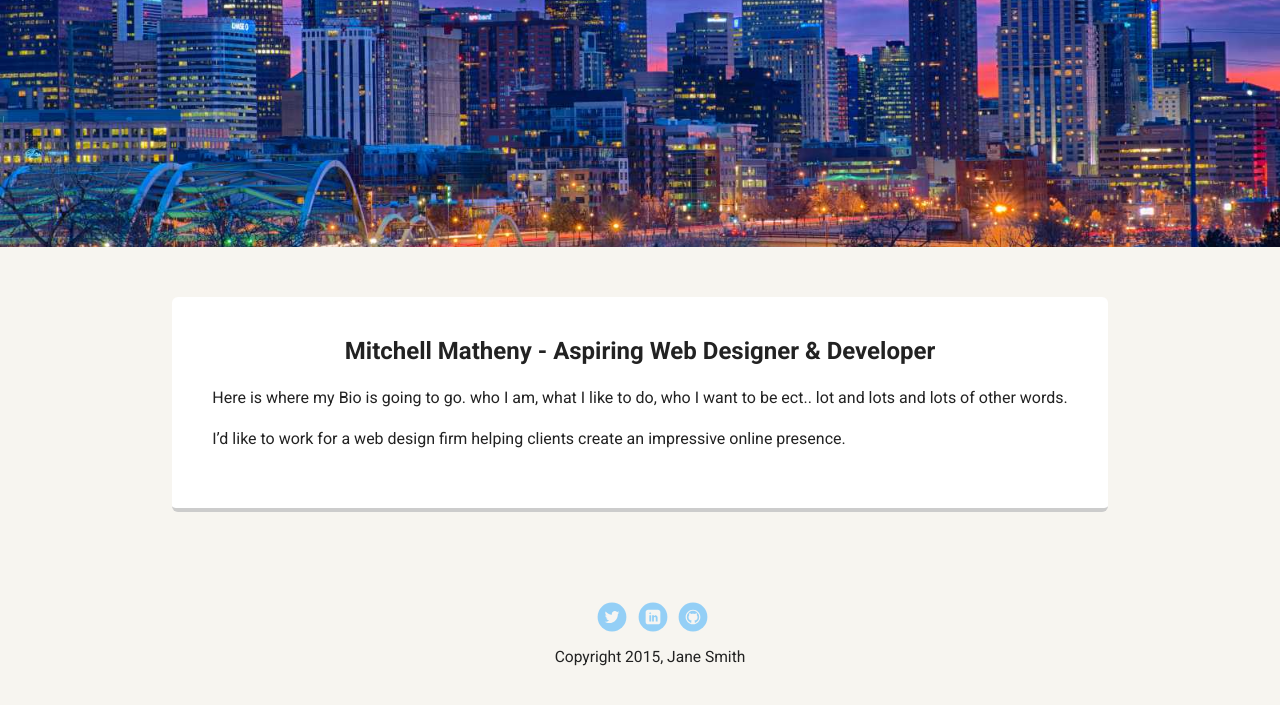
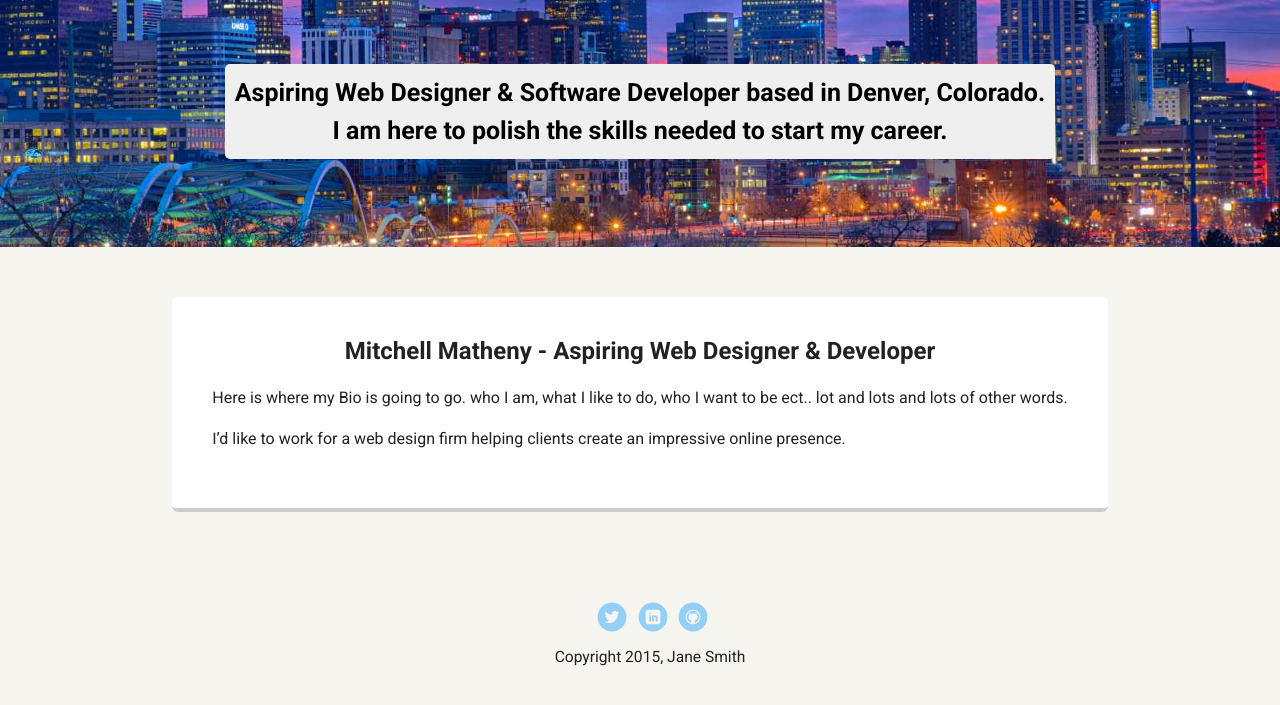
Before and after one commit to MitchDev-1/techdegree-project-1, a plain HTML site: page about.html in a window 1280 px wide. Shown: the part 223-928 px from the top of the page. Drawn offline with Linux system fonts and the light colour scheme; a web font is replaced by a local one.

Commit message:
changes added

```diff
--- a/about.html
+++ b/about.html
@@ -20,6 +20,7 @@
 
     <header>
       <img src="images/headshot_me.jpg" alt="My headshot" class="profile-image">
+      <h1 class="tag name">Aspiring Web Designer & Software Developer based in Denver, Colorado. <br> I am here to polish the skills needed to start my career.</h1>
 
     </header>
 
```
